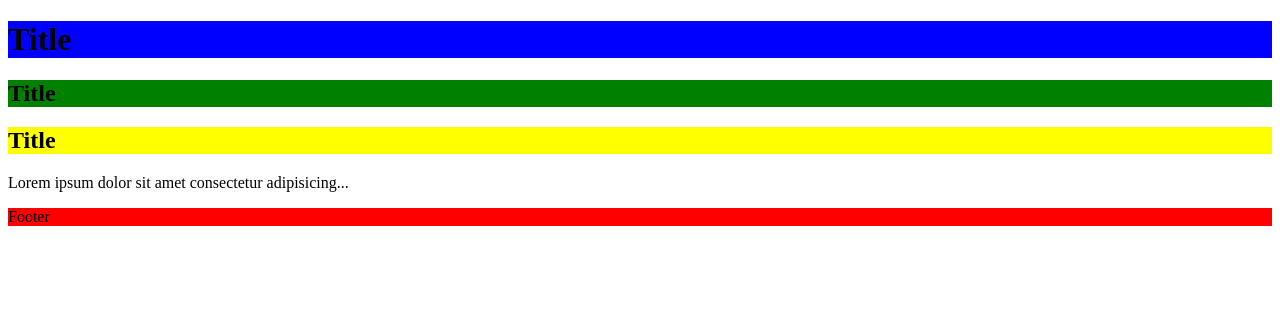
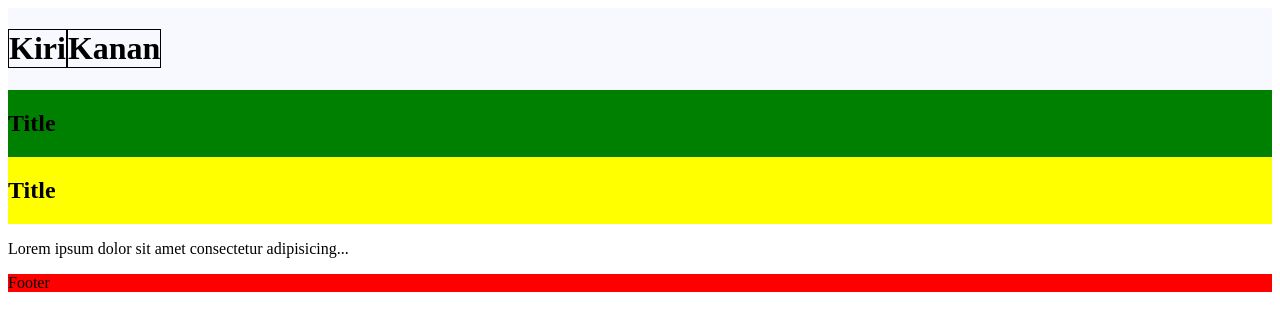
Before and after one commit to Zahran19/recap-09-01-25, a plain HTML site: page index.html in a window 1280 px wide. Drawn offline with Linux system fonts and the light colour scheme.

Commit message:
update html

```diff
--- a/index.html
+++ b/index.html
@@ -8,7 +8,12 @@
     <!--Internal CSS-->
     <style>
         header {
-            background-color: blue;
+            background-color: ghostwhite;
+            display: flex;
+        }
+
+        header>h1 {
+            border: 1px solid black;
         }
 
         .main-header {
@@ -22,7 +27,8 @@
 </head>
 <body>
     <header>
-        <h1>Title</h1>
+        <h1>Kiri</h1>
+        <h1>Kanan</h1>
     </header>
 
     <main>
```
